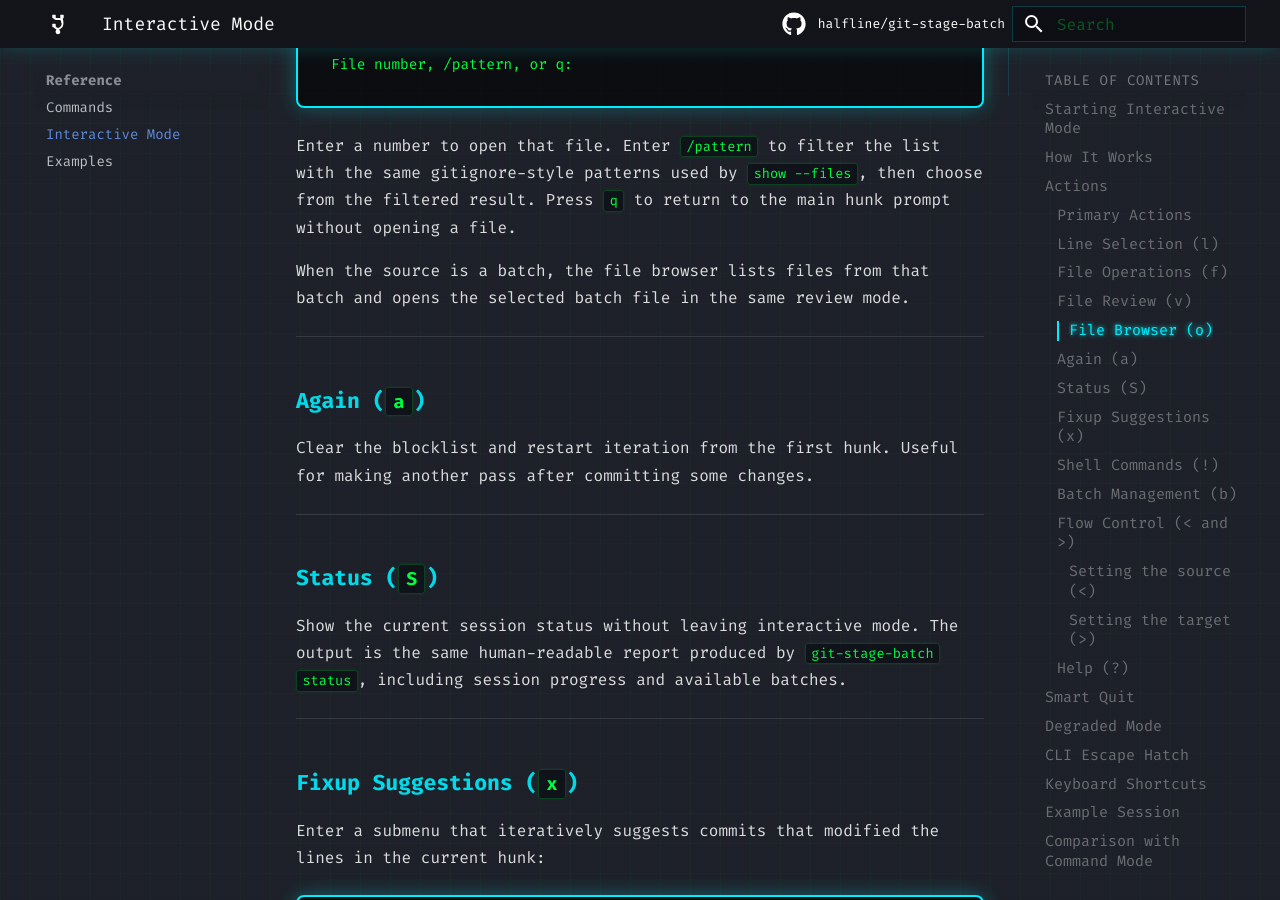
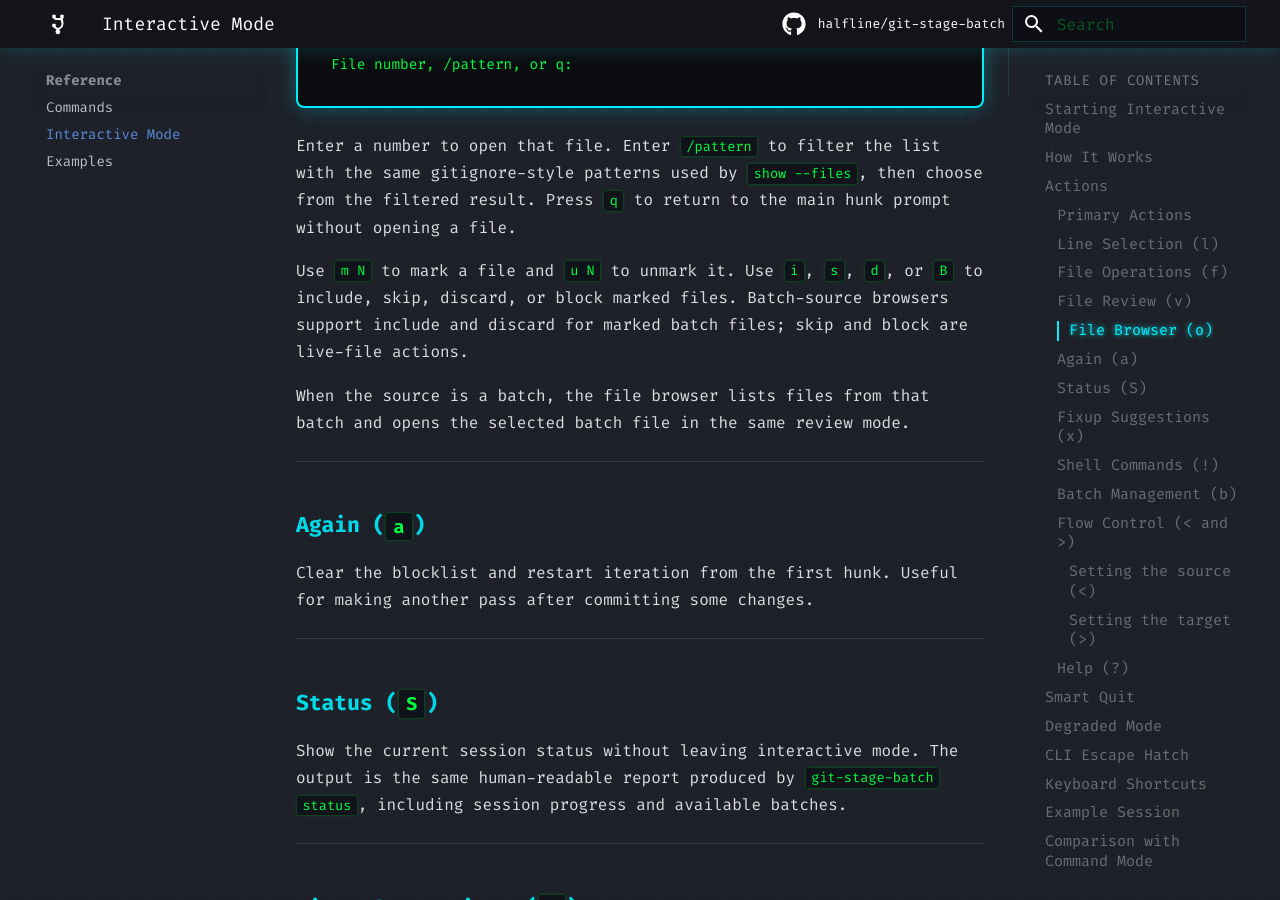
Before and after one commit to halfline/git-stage-batch, an MkDocs documentation site: the page built from docs/interactive.md, in a window 1280 px wide and 900 px high, scrolled down 4654 px. Built offline with MkDocs 1.6.1 and Material for MkDocs 9.7.7, drawn with Linux system fonts in a browser that asks for light colours; comment, search, counter and statistics services are not loaded.

Commit message:
docs: Document marked file actions
The interactive guide documents file review, file choosing, page
navigation, replacement, block actions, fixup, status, and batch sift.

The file browser also supports marked multi-file actions. Without
documenting those controls, users can discover file opening and filtering
but miss the browser's multi-file workflow.

This commit completes the marked-file slice by documenting mark, unmark,
include, skip, discard, and block controls for file browser selections.

The file browser documentation now covers both single-file navigation and
marked multi-file actions.

```diff
--- a/docs/interactive.md
+++ b/docs/interactive.md
@@ -159,6 +159,11 @@ Enter a number to open that file. Enter `/pattern` to filter the list with the
 same gitignore-style patterns used by `show --files`, then choose from the
 filtered result. Press `q` to return to the main hunk prompt without opening a
 file.
+
+Use `m N` to mark a file and `u N` to unmark it. Use `i`, `s`, `d`, or `B` to
+include, skip, discard, or block marked files. Batch-source browsers support
+include and discard for marked batch files; skip and block are live-file
+actions.
 
 When the source is a batch, the file browser lists files from that batch and
 opens the selected batch file in the same review mode.
```
